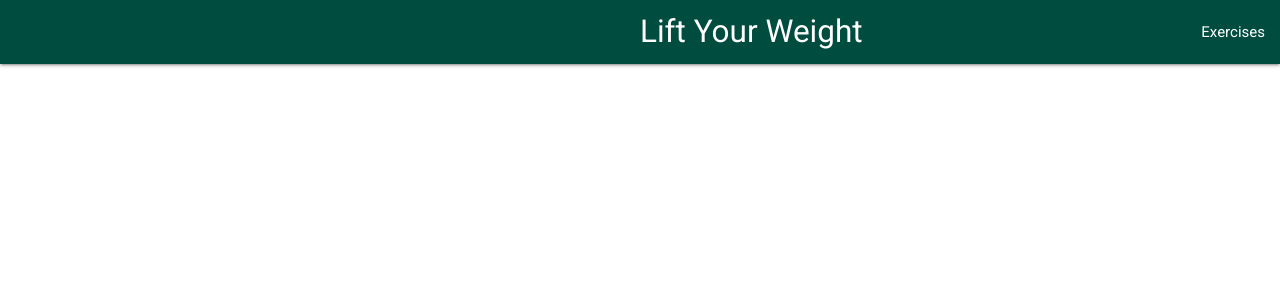
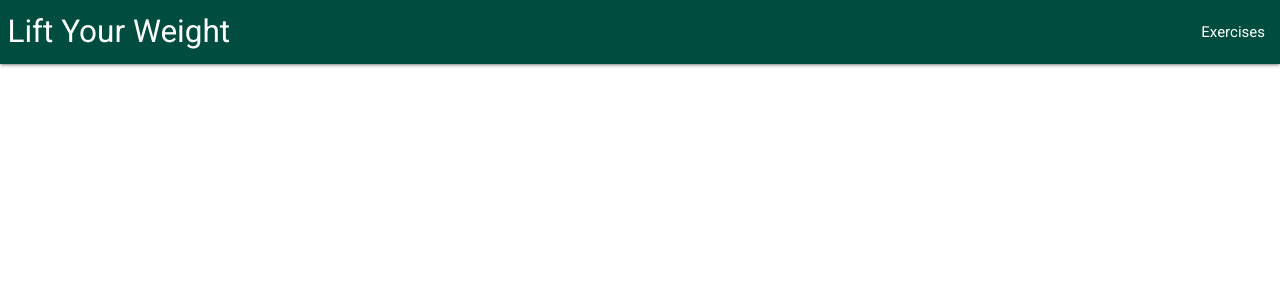
Before and after one commit to marissa-cleroux/liftYourWeight, a React (Create React App) app: page / in a window 1280 px wide. Shown: the top 300 px of the page. Built offline with nearby package versions, Linux system fonts and the light colour scheme.

Commit message:
Fixed navbar style

```diff
--- a/src/index.css
+++ b/src/index.css
@@ -52,4 +52,9 @@ code {
     display: grid;
     grid-template-columns: repeat(3, 1fr);
   }
+
+  nav .brand-logo {
+    position: static;
+    padding-left: 0.5rem;
+  }
 }
```
